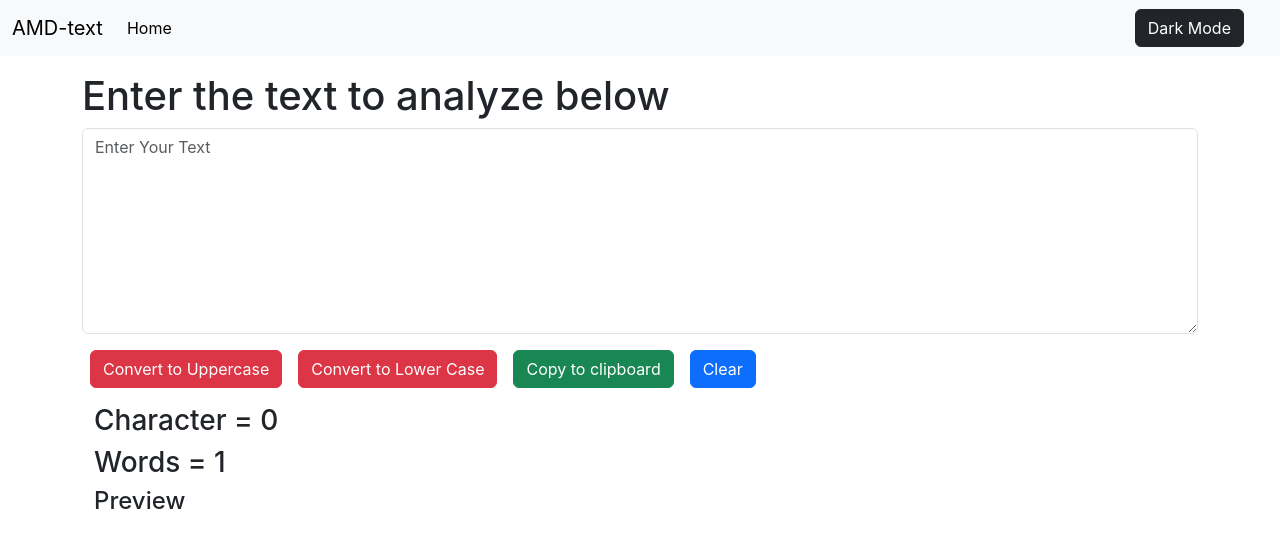
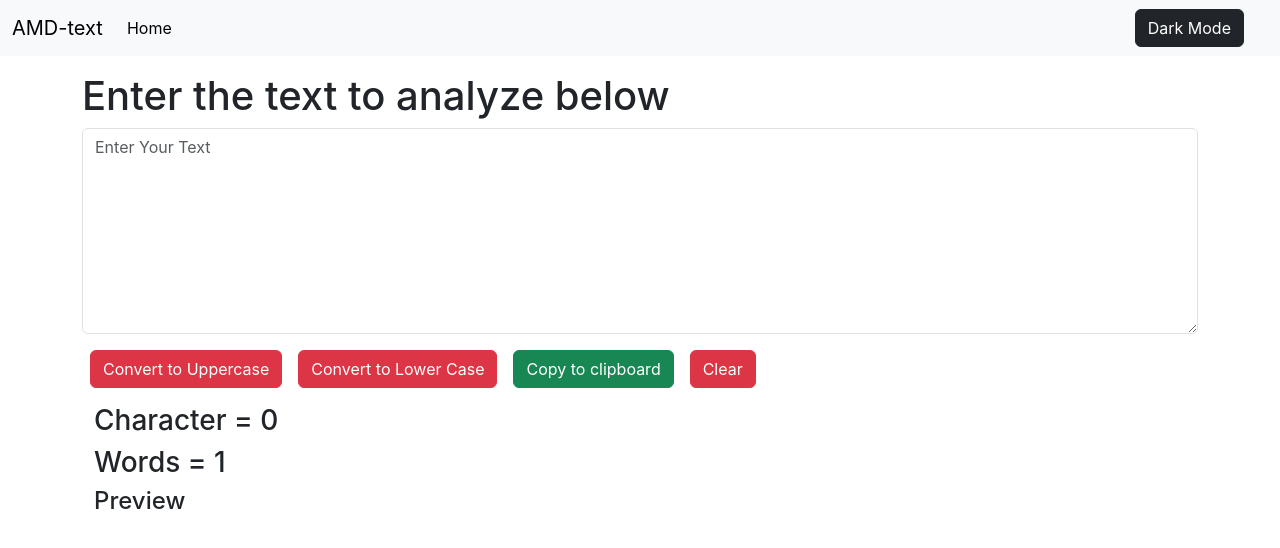
Before and after one commit to Adity2603/Text-App-React, a React (Create React App) app: page / in a window 1280 px wide. Shown: the top 548 px of the page. Built offline with nearby package versions, Linux system fonts and the light colour scheme.

Commit message:
Button Color Changed

```diff
--- a/src/components/TextForm.js
+++ b/src/components/TextForm.js
@@ -52,7 +52,7 @@ export default function TextForm(props) {
             <button className="btn btn-danger mx-2 " onClick={handleUpClick}>Convert to Uppercase</button>
             <button className="btn btn-danger mx-2" onClick={handleLoClick}>Convert to Lower Case</button>
             <button className="btn btn-success mx-2 ChangeName " onClick={copyTextFromTextareaToClipboard}>Copy to clipboard</button>
-            <button className="btn btn-primary mx-2 ChangeName " onClick={TextClear}>Clear</button>
+            <button className="btn btn-danger mx-2 ChangeName " onClick={TextClear}>Clear</button>
 
             <div className="container my-3 ">
                 <h3>Character = {text.length}</h3>
```
